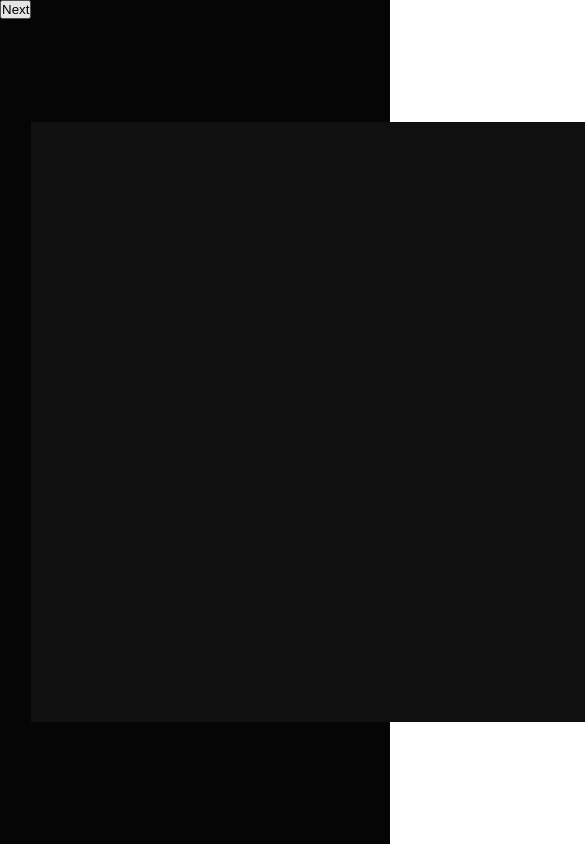
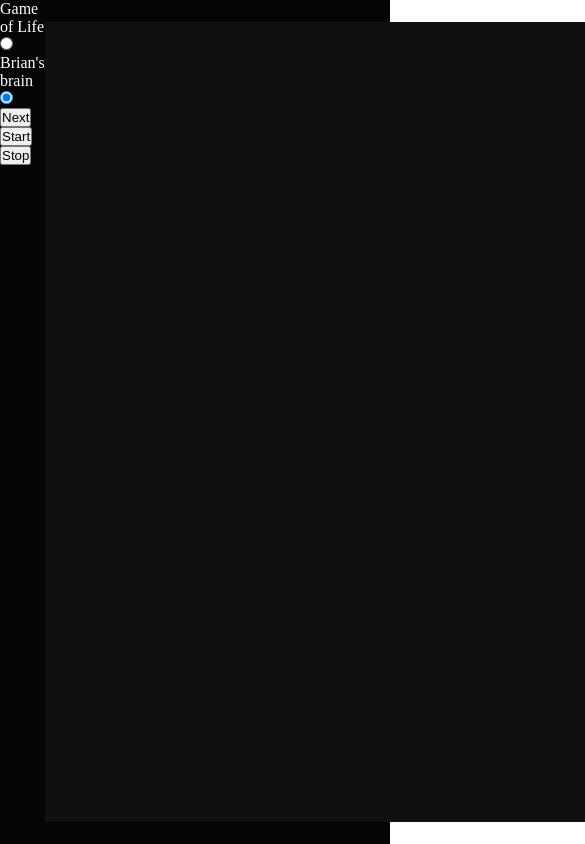
Before and after one commit to volpe23/gol.ts, a website built with Vite: page index.html in a window 390 px wide. Shown: the top 844 px of the page, 585 px wide, since content can reach past the window. Built offline with nearby package versions, Linux system fonts and the light colour scheme.

Commit message:
feat: added radio buttons to toggle between automatons

```diff
--- a/index.html
+++ b/index.html
@@ -6,8 +6,13 @@
 	</head>
 	<body>
 		<div id="app">
-			<div>
-				<button id="next-state">Next</button>
+			<div id="menu">
+				<div id="automata-panel"></div>
+				<div id="controls">
+					<button id="next-btn">Next</button>
+					<button id="start-btn">Start</button>
+					<button id="stop-btn">Stop</button>
+				</div>
 			</div>
 			<canvas id="gameCanvas"></canvas>
 		</div>
--- a/src/main.ts
+++ b/src/main.ts
@@ -1,9 +1,9 @@
 import './style.css';
-import { Automaton, Board, Cell, GoL, StateObj } from './types';
+import { Automaton, BB, Board, Cell, GoL, StateObj } from './types';
 
-const WIDTH = 600;
+const WIDTH = 800;
 const HEIGHT = WIDTH;
-const COLS = 30;
+const COLS = 60;
 const ROWS = COLS;
 const SQUARE_WIDTH = WIDTH / COLS;
 const SQUARE_HEIGHT = HEIGHT / ROWS;
@@ -15,12 +15,25 @@ const canvas = document.getElementById(
 ) as HTMLCanvasElement | null;
 if (!canvas) throw new Error('canvas not found');
 const nextButton = document.getElementById(
-	'next-state'
+	'next-btn'
 ) as HTMLButtonElement | null;
 if (!nextButton) throw new Error('could not get next button');
 
+const startBtn = document.getElementById(
+	'start-btn'
+) as HTMLButtonElement | null;
+if (!startBtn) throw new Error('could not get start button');
+
+const stopBtn = document.getElementById('stop-btn') as HTMLButtonElement | null;
+if (!stopBtn) throw new Error('could not get stop button');
+
 const ctx = canvas.getContext('2d');
 if (!ctx) throw new Error('2d context not supported');
+
+const automataPanel = document.getElementById(
+	'automata-panel'
+) as HTMLDivElement | null;
+if (!automataPanel) throw new Error('could not get automata panel');
 
 canvas.addEventListener('contextmenu', (e) => {
 	e.preventDefault();
@@ -43,13 +56,18 @@ canvas.addEventListener('click', (e) => {
 	// colorRect(ctx, x, y, ALIVE_COLOR);
 });
 
-function createAutomaton<T extends string>(states: StateObj<T>[]): Automaton {
+function createAutomaton<T extends string>(
+	name: string,
+	states: StateObj<T>[]
+): Automaton {
 	function createNextBoard(board: Board): Board {
 		const nextBoard = createNewBoard();
 		board.forEach((row, i) => {
 			row.forEach((cell, j) => {
 				const neighs = countNeighbors<T>(board, j, i, states);
 				const state = states[cell];
+				if (Object.keys(state.rules).length === 0)
+					nextBoard[i][j] = state.default;
 				for (const n in neighs) {
 					// Check if rule type in rules
 					const rule = state.rules[n];
@@ -71,10 +89,10 @@ function createAutomaton<T extends string>(states: StateObj<T>[]): Automaton {
 		return nextBoard;
 	}
 
-	return { states, createNextBoard };
+	return { name, states, createNextBoard };
 }
 
-const GolAutomaton: Automaton = createAutomaton<GoL>([
+const GolAutomaton: Automaton = createAutomaton<GoL>('Game of Life', [
 	{
 		color: DEFAULT_COLOR,
 		state: 'dead',
@@ -94,8 +112,64 @@ const GolAutomaton: Automaton = createAutomaton<GoL>([
 		default: 0,
 	},
 ]);
+const BBAutomaton: Automaton = createAutomaton<BB>("Brian's brain", [
+	{
+		color: DEFAULT_COLOR,
+		state: 'dead',
+		value: 0,
+		rules: {
+			alive: [2],
+		},
+		default: 0,
+	},
+	{
+		color: ALIVE_COLOR,
+		state: 'alive',
+		value: 1,
+		rules: {},
+		default: 2,
+	},
+	{
+		color: '#8805ff',
+		state: 'dying',
+		default: 0,
+		rules: {},
+		value: 2,
+	},
+]);
 
-let currentAutomaton = GolAutomaton;
+const automatons = [GolAutomaton, BBAutomaton];
+
+let currentAutomaton: Automaton = BBAutomaton;
+
+(() => {
+	automatons.forEach((a) => {
+		const id = a.name.toLowerCase().replace(' ', '_');
+		const automButton = document.createElement('input');
+		automButton.setAttribute('type', 'radio');
+		automButton.value = a.name;
+		automButton.id = id;
+		automButton.name = 'automaton-select';
+
+		if (currentAutomaton === a) automButton.checked = true;
+
+		automButton.addEventListener('change', (e) => {
+			const btn = e.target as HTMLInputElement;
+			if (btn.checked) {
+				currentAutomaton = a;
+				ctxReset(ctx);
+				boardReset();
+			}
+		});
+
+		const automLabel = document.createElement('label');
+		automLabel.classList.add('radio-label');
+		automLabel.setAttribute('for', id);
+		automLabel.textContent = a.name;
+
+		automataPanel.append(automLabel, automButton);
+	});
+})();
 
 function createNewBoard(): Board {
 	return Array(ROWS)
@@ -151,7 +225,12 @@ function colorRect(
 }
 
 function ctxReset(ctx: CanvasRenderingContext2D) {
+	ctx.fillStyle = DEFAULT_COLOR;
 	ctx.fillRect(0, 0, WIDTH, HEIGHT);
+}
+
+function boardReset() {
+	cells = createNewBoard();
 }
 
 function render(ctx: CanvasRenderingContext2D, board: Board) {
--- a/src/style.css
+++ b/src/style.css
@@ -5,8 +5,8 @@
 }
 canvas {
 	cursor: default;
-	width: 600px;
-	height: 600px;
+	width: 800px;
+	height: 800px;
 	background-color: #101010;
 	margin: auto;
 }
@@ -17,3 +17,7 @@ canvas {
 	min-width: 100vw;
 	background-color: #050505;
 }
+
+.radio-label {
+	color: white;
+}
--- a/src/types.ts
+++ b/src/types.ts
@@ -3,6 +3,7 @@ export type State = string;
 export type Board = Cell[][];
 
 export type GoL = Union<['dead', 'alive']>;
+export type BB = Union<['dead', 'alive', 'dying']>;
 export type StateObj<T extends string> = {
 	state: T;
 	value: Cell;
@@ -32,6 +33,7 @@ const gol: ObjectFromUnion<GoL> = {
 // export type GoL = 'dead' | 'alive';
 
 export type Automaton = {
+	name: string;
 	states: StateObj<string>[];
 	createNextBoard: (b: Board) => Board;
 };
```
